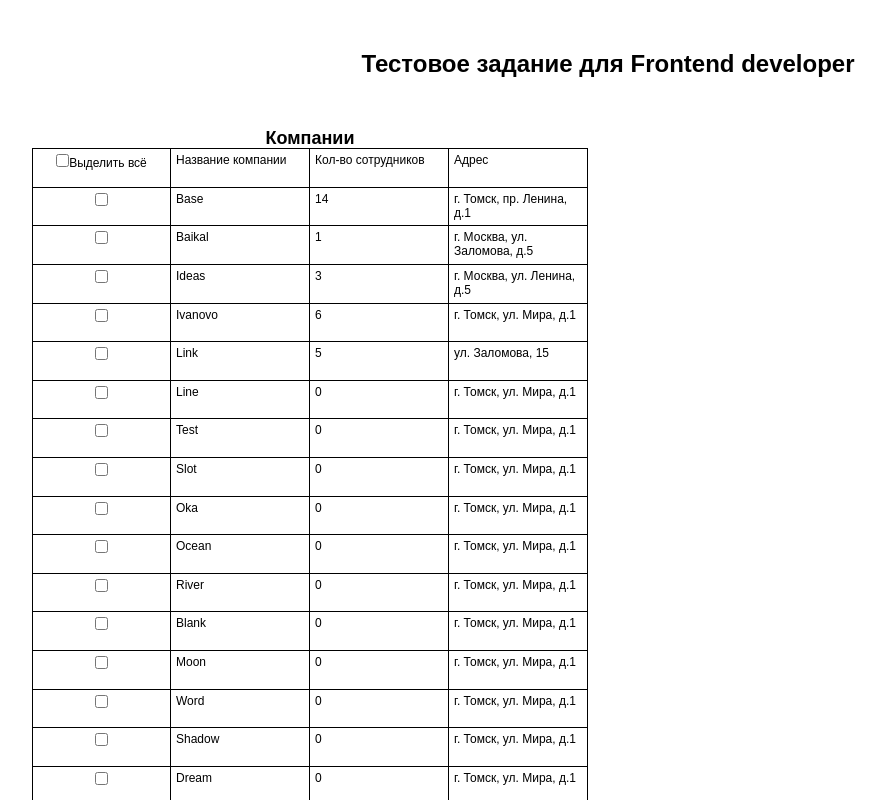
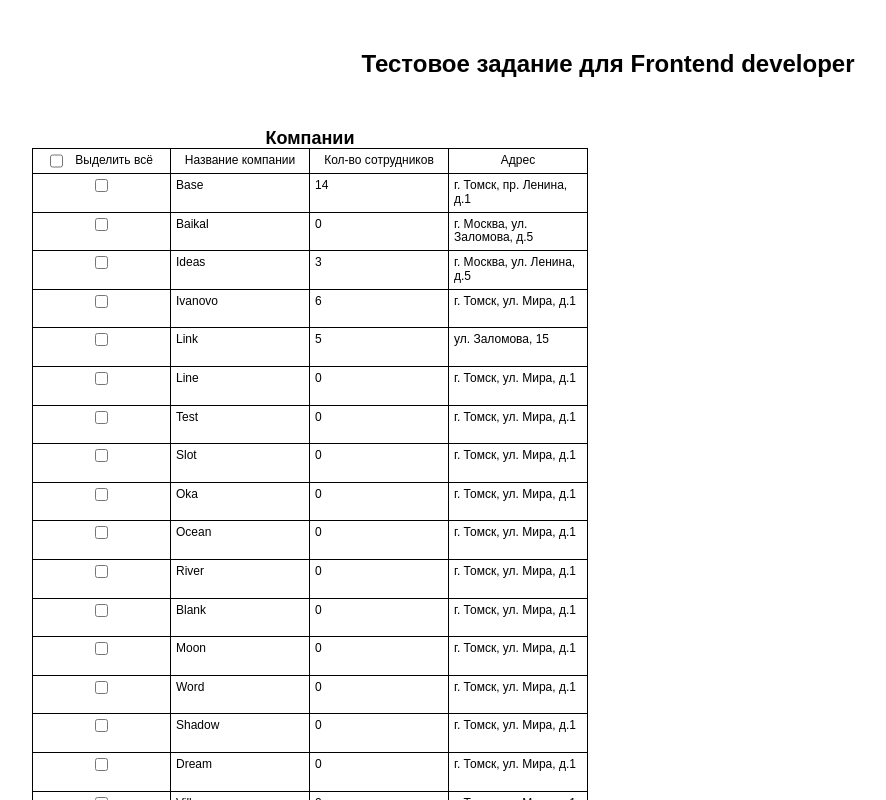
Before and after one commit to IVKrylova/list-of-companies, a React (Create React App) app: page / in a window 1280 px wide. Shown: the top 800 px of the page, without its empty margins (32-918 px from the left). Built offline with nearby package versions, Linux system fonts and the light colour scheme; data requests are answered from the project's data file.

Commit message:
refactor: move the header of the table to component

```diff
--- a/server/db.json
+++ b/server/db.json
@@ -139,13 +139,6 @@
       "lastname": "Иванов",
       "position": "Тестировщик",
       "company": "Base"
-    },
-    {
-      "name": "Иван",
-      "lastname": "Иванов",
-      "company": "Baikal",
-      "position": "Дизайнер",
-      "id": 17
     },
     {
       "name": "Иван",
--- /dev/null
+++ b/src/components/HederTable/HeaderTable.css
@@ -0,0 +1,33 @@
+.header-table {
+  display: grid;
+  grid-template-columns: repeat(4, 1fr);
+  text-align: center;
+  padding: 0;
+  margin: 0;
+  width: 100%;
+  border: none;
+  list-style-type: none;
+}
+
+.header-tabel__cell {
+  box-sizing: border-box;
+  border-right: 1px solid #000;
+  border-top: 1px solid #000;
+  border-bottom: #000 1px solid;
+  font-size: 12px;
+  padding: 5px;
+}
+
+.header-tabel__cell:first-child {
+  border-left: 1px solid #000;
+}
+
+.header-checkbox {
+  display: flex;
+  justify-content: space-evenly;
+}
+
+.header-tabel__checkbox-text {
+  padding: 0;
+  margin: 0;
+}
--- /dev/null
+++ b/src/components/HederTable/HeaderTable.js
@@ -0,0 +1,32 @@
+import './HeaderTable.css';
+
+const HeaderTable = props => {
+  const handleClickCheckbox = _ => {
+    props.onClickCheckbox(props.checked);
+  }
+
+  return (
+    <ul className='header-table'>
+      <li className='header-tabel__cell header-checkbox'>
+        <input
+          type='checkbox'
+          onChange={handleClickCheckbox}
+        />
+        <p className='header-tabel__checkbox-text'>
+          Выделить всё
+        </p>
+      </li>
+      <li className='header-tabel__cell'>
+        {props.secondCell}
+      </li>
+      <li className='header-tabel__cell'>
+        {props.thirdCell}
+      </li>
+      <li className='header-tabel__cell'>
+        {props.fourthCell}
+      </li>
+    </ul>
+  );
+}
+
+export default HeaderTable;
--- a/src/components/Row/Row.css
+++ b/src/components/Row/Row.css
@@ -30,10 +30,6 @@
   border-left: 1px solid #000;
 }
 
-.row__cell_header {
-  border-top: #000 solid 1px;
-}
-
 .row__cell_adding {
   border-top: #000 solid 1px;
 }
--- a/src/components/Row/Row.js
+++ b/src/components/Row/Row.js
@@ -12,14 +12,8 @@ const Row = props => {
   const cellClassName = `row__cell ${props.cellClassModifier ? props.cellClassModifier : ''} ${props.checked ? 'row__cell_checked' : ''}`;
 
   const handleClickCheckbox = _ => {
-    if (props.labelText !== 'Выделить всё') {
-      props.company && props.onClickCheckbox(props.company);
-      props.coworker && props.onClickCheckbox(props.coworker);
-    }
-
-    if (props.labelText === 'Выделить всё') {
-      props.onClickCheckbox(props.checked);
-    }
+    props.company && props.onClickCheckbox(props.company);
+    props.coworker && props.onClickCheckbox(props.coworker);
   }
 
   useEffect(_ => {
@@ -60,7 +54,6 @@ const Row = props => {
           checked={props.checked}
           onChange={handleClickCheckbox}
         />
-        {props.labelText ? props.labelText : ''}
       </label>
       <textarea
         className={`${cellClassName} row__cell_textarea`}
--- a/src/components/Table/Table.js
+++ b/src/components/Table/Table.js
@@ -4,6 +4,7 @@ import Button from '../Button/Button';
 import TableAddCompany from '../TableAddCompany/TableAddCompany';
 import TableAddCoworker from '../TableAddCoworker/TableAddCoworker';
 import './Table.css';
+import HeaderTable from '../HederTable/HeaderTable';
 
 const Table = props => {
   const selectedCoworkers = useSelector(store => store.selectedCoworkers.selectedCoworkers);
@@ -15,17 +16,10 @@ const Table = props => {
     <section className={`table ${selectedCoworkers.length === 0 && props.tableName === 'coworkers' ? 'table_hidden' : ''}`}>
       <h2 className='table__title'>{props.title}</h2>
       <form className='form' id={props.tableName} name={props.tableName} onSubmit={props.onSubmitForm}>
-      {/* Шапка таблицы */}
-      <Row
-        formName={props.tableName}
-        cellClassModifier='row__cell_header'
-        labelText='Выделить всё'
+      <HeaderTable
         secondCell={props.secondColumn}
         thirdCell={props.thirdColumn}
         fourthCell={props.fourthColumn}
-        editingSecondCell={true}
-        editingThirdCell={true}
-        editingFourthCell={true}
         onClickCheckbox={props.onClickCheckbox}
         checked={isChecked}
       />
```
